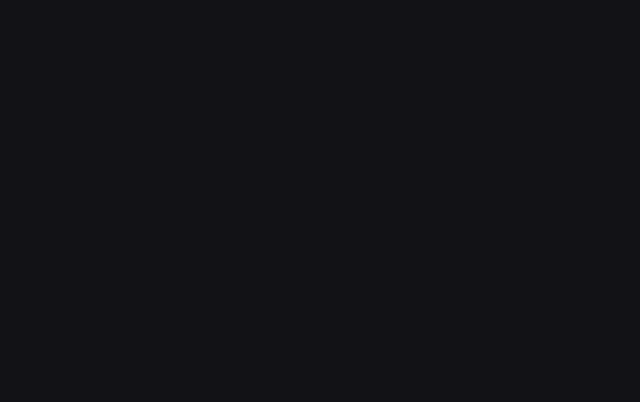
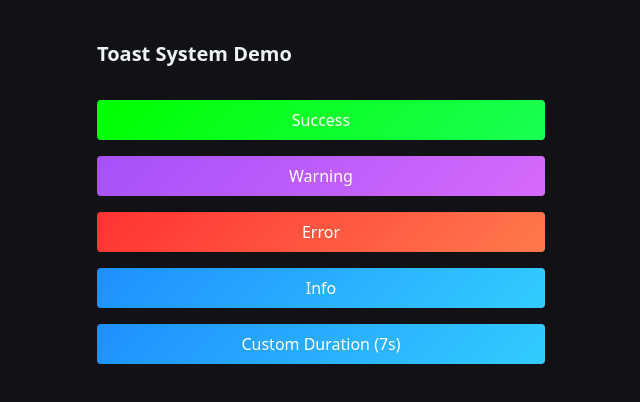
Before and after one commit to MayurAnkushrao/KnockoutZone, a React (Vite) app in the folder AppUi/: page /dev/help/toast in a window 1280 px wide. Before the commit this address had no page. Shown: the top 402 px of the page, without its empty margins (319-959 px from the left). Built offline with nearby package versions, Linux system fonts and the light colour scheme.

Commit message:
Update DevRoutes.jsx

```diff
--- a/AppUi/src/routes/dev/DevRoutes.jsx
+++ b/AppUi/src/routes/dev/DevRoutes.jsx
@@ -1,10 +1,12 @@
 import { Route } from "react-router-dom";
 import ButtonHelp from "../../pages/help/ButtonHelp";
+import ToastDemo from "../../pages/help/ToastDemo";
 
 const DevRoutes = () => {
   return (
     <>
       <Route path="/dev/help/button" element={<ButtonHelp />} />
+      <Route path="/dev/help/toast" element={<ToastDemo />} />
     </>
   );
 };
```
